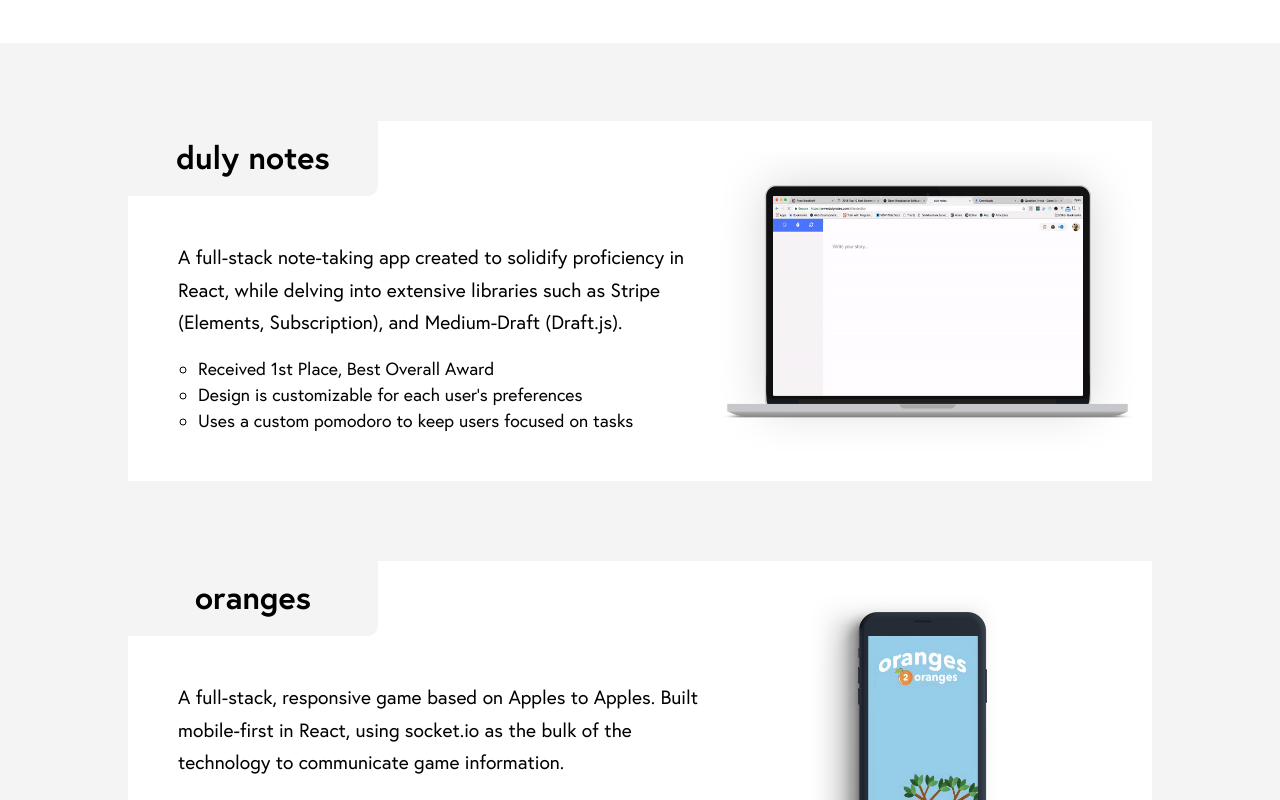
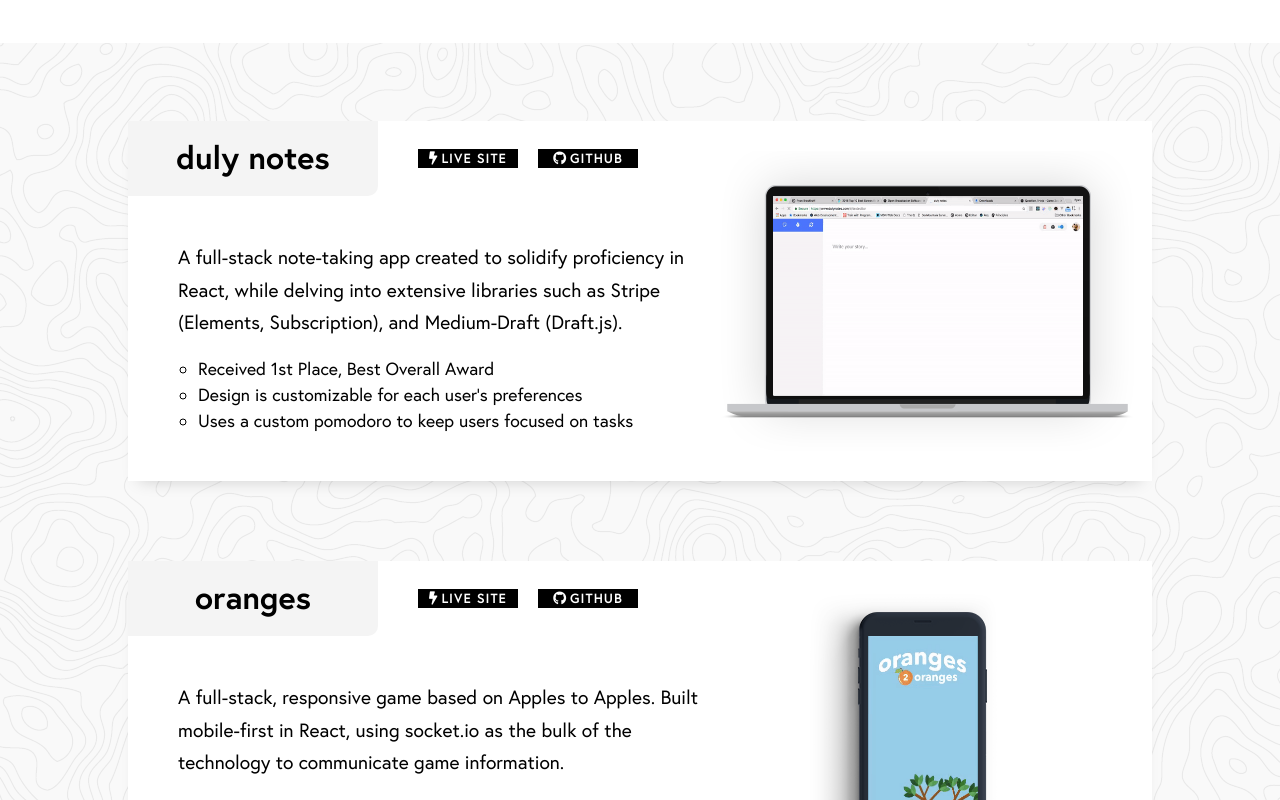
Before and after one commit to rwbrockhoff/personal-portfolio, a React (Create React App) app: page /contact in a window 1280 px wide. Shown: the part 1500-2300 px from the top of the page. Built offline with nearby package versions, Linux system fonts and the light colour scheme.

Commit message:
Buttons added with live links.

```diff
--- a/src/Main/Main.scss
+++ b/src/Main/Main.scss
@@ -86,6 +86,7 @@ button {
     text-transform: uppercase;
     border: none;
     margin: 10px 0px;
+    cursor: pointer;
 }
 
 button:hover {
--- a/src/Main/_mixins.scss
+++ b/src/Main/_mixins.scss
@@ -39,8 +39,12 @@
 
 @mixin text-open {
     @keyframes text-open {
-        from {opacity: 0; top: 100px;}
-        to {opacity: 1; top: 0px;}
+        from {opacity: 0;
+            top: 100px;
+            transform: translate3d(15deg);}
+        to {opacity: 1;
+            top: 0px;
+            transform: translate3d(0deg);}
     }
 }
 
--- a/src/components/About/About.scss
+++ b/src/components/About/About.scss
@@ -7,6 +7,10 @@ section.about-section {
     height: fit-content;
     @include center-col;
     padding: 5% 25%;
+    opacity: 0;
+    animation: fadeIn 200ms $custom-ease;
+    animation-delay: 500ms;
+    animation-fill-mode: forwards;
 
     @media all and (max-width: 575px) {
         padding: 10% 10%;
@@ -28,3 +32,8 @@ section.about-section {
         }
     }
 }
+
+@keyframes fadeIn {
+    from {opacity: 0}
+    to {opacity: 1}
+}
--- a/src/components/Header/Header.scss
+++ b/src/components/Header/Header.scss
@@ -8,9 +8,12 @@ div.header-container {
     @include noise;
     background-image: url('../../assets/topo.png');
     background-repeat: none;
+    background-size: 150%;
     background-blend-mode: color-burn;
-    background-color: #A9B18F;
+    background-color:#A9B18F;
     color: white;
+    animation: fadeHeader 200ms $custom-ease;
+    animation-fill-mode: forwards;
     position: relative;
 
     h1 {
@@ -36,3 +39,8 @@ div.header-container {
         }
     }
 }
+
+@keyframes fadeHeader {
+    from {background-size: 110%;}
+    to {background-size: 100%;}
+}
--- a/src/components/Projects/Project.js
+++ b/src/components/Projects/Project.js
@@ -7,6 +7,13 @@ export default function Project(props) {
         <div className="project">
             <div className="tab">
                 <h2>{props.title}</h2>
+            </div>
+            <div className="button-container">
+                <a href={props.copy.live} ><button><i className="fas fa-bolt" />live site</button></a>
+                <a href={props.copy.github}>
+                    <button>
+                        <i className="fab fa-github" />github
+                </button></a>
             </div>
             <div className="text-container">
                 <p>{props.copy.copy}</p>
@@ -24,16 +31,6 @@ export default function Project(props) {
                     <img src={props.image} className={deviceStyle} alt="Animated project preview" />
                 </div>
             </div>
-        </div>
+        </div >
     )
 }
-
-
-
-
-{/* <div className="project-container">
-                <div className="laptop-view">
-                    <img src={props.device} className="mac-image" alt="Mac Laptop" />
-                    <img src={props.image} className="laptop-project-image" />
-                </div>
-            </div> */}
--- a/src/components/Projects/Project.scss
+++ b/src/components/Projects/Project.scss
@@ -9,6 +9,9 @@ div.project {
     display: flex;
     align-items: center;
     margin: 40px 0px;
+    -webkit-box-shadow: 0px 10px 16px -11px rgba(0,0,0,0.2);
+-moz-box-shadow: 0px 10px 16px -11px rgba(0,0,0,0.2);
+box-shadow: 0px 10px 16px -11px rgba(0,0,0,0.2);
 
     .tab {
         width: 250px;
@@ -19,6 +22,25 @@ div.project {
         top: 0;
         left: 0;
         @include center;
+    }
+    .button-container {
+        position: absolute;
+        top: 0;
+        left: 250px;
+        width: 250px;
+        height: 75px;
+        padding-left: 25px;
+        @include center;
+        button {
+            width: 100px;
+            background: black;
+            color: white;
+            margin: 0px 10px;
+        }
+        button:hover {
+            background: #2d2d2d;
+            transition: background 100ms ease-in-out;
+        }
     }
     .text-container {
         width: 100%;
--- a/src/components/Projects/Projects.scss
+++ b/src/components/Projects/Projects.scss
@@ -5,5 +5,7 @@ section.projects-section {
     height: fit-content;
     padding: 3% 0%;
     background: $accent-grey;
+    background-image: url('../../assets/topo.png');
+    background-blend-mode: soft-light;
     @include center-col;
 }
--- a/src/components/Projects/copyText.js
+++ b/src/components/Projects/copyText.js
@@ -2,25 +2,35 @@ export const dulyText = {
     copy: 'A full-stack note-taking app created to solidify proficiency in React, while delving into extensive libraries such as Stripe (Elements, Subscription), and Medium-Draft (Draft.js).',
     bullets: ["Received 1st Place, Best Overall Award",
         "Design is customizable for each user's preferences",
-        "Uses a custom pomodoro to keep users focused on tasks"]
+        "Uses a custom pomodoro to keep users focused on tasks"],
+    live: "https://www.dulynotes.com/#/",
+    github: "https://rwbrockhoff.github.io/note/"
 }
 
 export const orangesText = {
     copy: 'A full-stack, responsive game based on Apples to Apples. Built mobile-first in React, using socket.io as the bulk of the technology to communicate game information.',
-    bullets: ["Utilizes socket.io for web-socket communication", "Focus on animation and game-like immersion", "Emphasis on responsive design"]
+    bullets: ["Utilizes socket.io for web-socket communication", "Focus on animation and game-like immersion", "Emphasis on responsive design"],
+    live: "https://oranges2oranges2.firebaseapp.com/#/",
+    github: "https://rwbrockhoff.github.io/oranges/"
 }
 
 export const aktText = {
     copy: 'A full-stack todo list app built with Vue to demonstrate enthusiam towards new technology. Akt is built as a clone of Wunderlist. Akt uses Vuex, Vue Routing, Bootstrap, Auth0, and Postgres.',
-    bullets: ["Uses Vuex for state management", "Design incorporates Bootstrap components", "Subtle keyframe animations and styling"]
+    bullets: ["Uses Vuex for state management", "Design incorporates Bootstrap components", "Subtle keyframe animations and styling"],
+    live: "https://aktlist.com/#/",
+    github: "https://rwbrockhoff.github.io/tovue/"
 }
 
 export const blokText = {
     copy: 'React Native application for the pomodoro technique, using a custom built timer, React Native elements, and Animatable for animations. All graphics designed in Illustrator for app launch on the Play Store.',
-    bullets: ["Released React Native application", "Emphasis on animation and native elements", "Develop understanding of Gradle and build releases"]
+    bullets: ["Released React Native application", "Emphasis on animation and native elements", "Develop understanding of Gradle and build releases"],
+    live: "https://play.google.com/store/apps/details?id=com.blok",
+    github: "https://github.com/rwbrockhoff/blok"
 }
 
 export const lfText = {
     copy: 'CMS web application built in React for professional photographers. Focuses on reusable components, using many tables and joins in Postgres, and incorporating Material UI and Bootstrap for a clean design.',
-    bullets: ["Focuses on reusable components", "Uses complex table relations in Postgres", "Incorporates Material UI and Bootstrap"]
+    bullets: ["Focuses on reusable components", "Uses complex table relations in Postgres", "Incorporates Material UI and Bootstrap"],
+    live: "https://www.lookingfox.com/#/",
+    github: "https://rwbrockhoff.github.io/ecrm/"
 }
```
